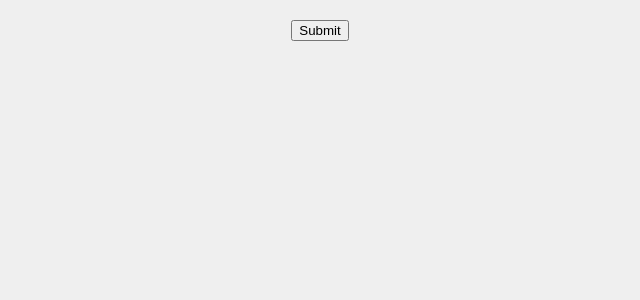
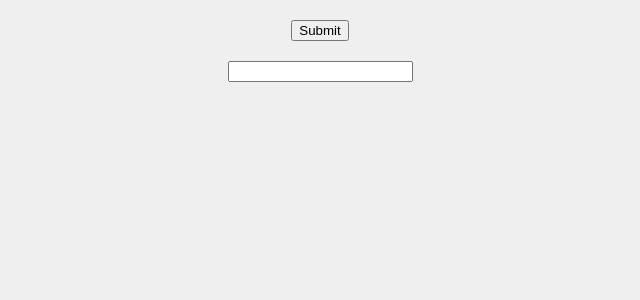
Before and after one commit to dymafr/react-c7-l2, a React (Create React App) app: page / in a window 1280 px wide. Shown: the top 300 px of the page, without its empty margins (320-960 px from the left). Built offline with nearby package versions, Linux system fonts and the light colour scheme.

Commit message:
1 file modified

```diff
--- a/src/App.js
+++ b/src/App.js
@@ -1,13 +1,20 @@
 import React from 'react';
 
-function handleClick() {
-  console.log('CLIC');
+function handleClick(e) {
+  console.log('CLIC', e);
+}
+
+function handleInput(e) {
+  console.log('INPUT', e);
 }
 
 function App() {
   return (
-    <div className="d-flex justify-content-center align-items-center p-20">
-      <button onClick={handleClick}>Submit</button>
+    <div className="d-flex flex-column justify-content-center align-items-center p-20">
+      <button onClick={handleClick} className="mb-20">
+        Submit
+      </button>
+      <input type="text" onInput={handleInput}></input>
     </div>
   );
 }
```
